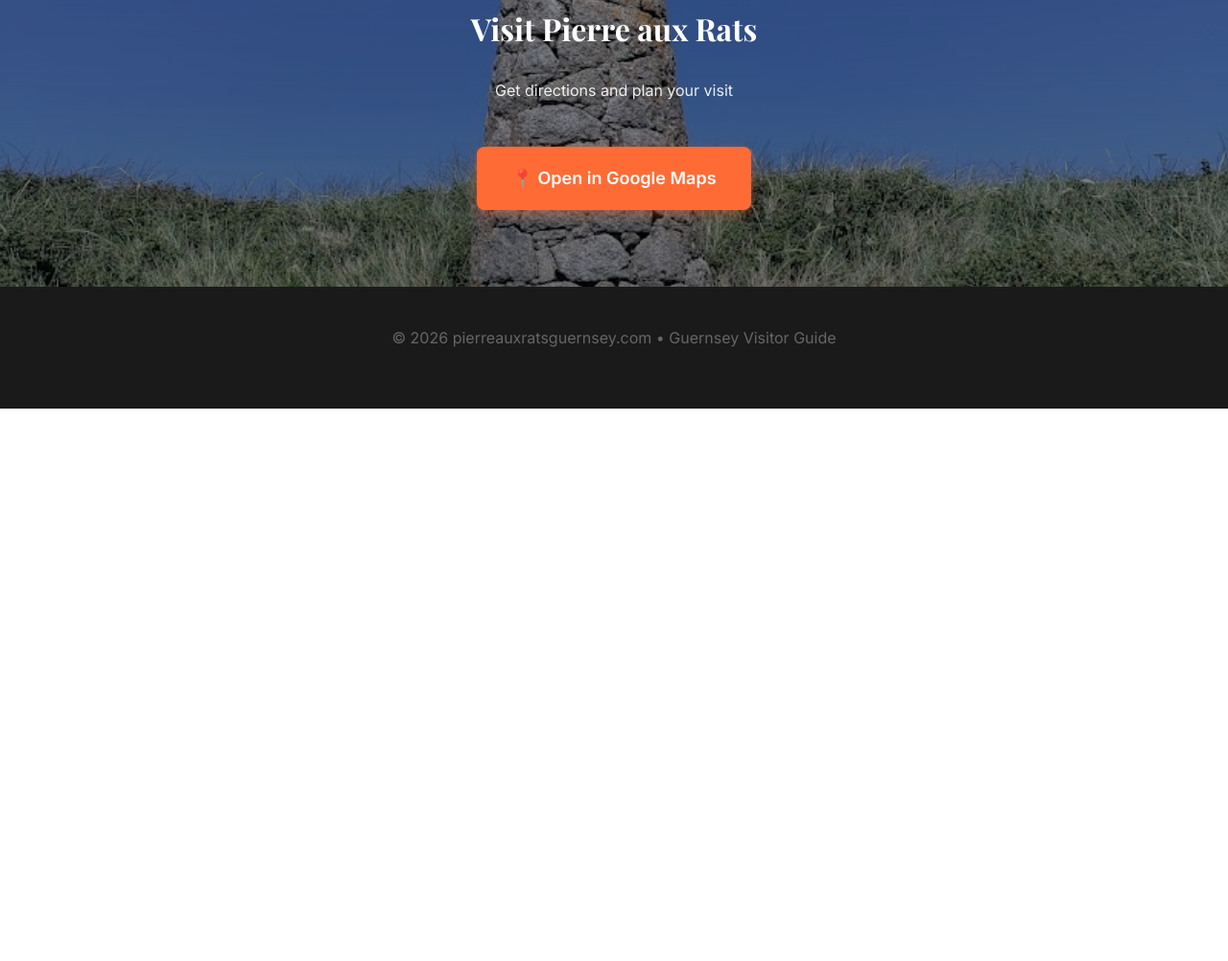
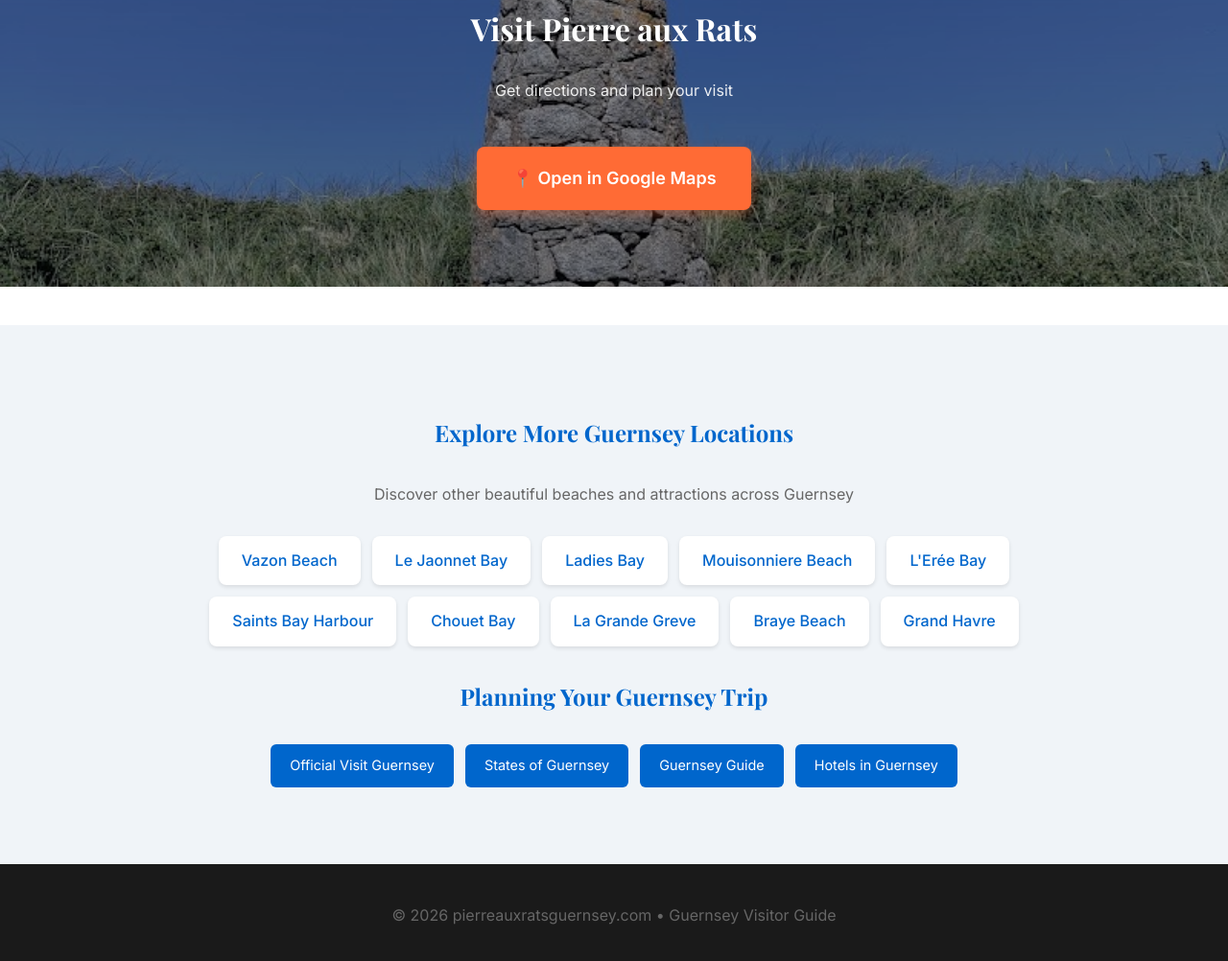
Before and after one commit to ACarter98/pierreauxratsguernsey, a plain HTML site: page index.html in a window 1280 px wide. Shown: the part 4647-5649 px from the top of the page at 96% size. Before the commit the page ends 5073 px from the top, so only its background shows below. Drawn offline with nearby package versions, Linux system fonts and the light colour scheme.

Commit message:
Add cross-links and external resources

```diff
--- a/index.html
+++ b/index.html
@@ -131,6 +131,14 @@
         .gallery img:hover {transform: translateY(-4px);box-shadow: 0 12px 24px rgba(0,0,0,0.15);}
         .gallery img:first-child {grid-column: 1 / -1;height: 400px;}
         @media(max-width:768px){{.gallery img:first-child {{height: 250px}}}}
+
+        .explore-more {background:#f0f4f8;padding:60px 0;margin-top:40px}
+        .explore-more h3 {text-align:center;margin-bottom:30px}
+        .site-links {display:flex;flex-wrap:wrap;gap:12px;justify-content:center;margin:30px 0}
+        .site-link {background:#fff;color:var(--primary);padding:12px 24px;border-radius:8px;text-decoration:none;font-weight:500;box-shadow:0 2px 4px rgba(0,0,0,0.1);transition:all 0.2s}
+        .site-link:hover {transform:translateY(-2px);box-shadow:0 4px 8px rgba(0,0,0,0.15)}
+        .external-links {display:flex;flex-wrap:wrap;gap:12px;justify-content:center;margin:20px 0}
+        .external-link {background:var(--primary);color:#fff;padding:10px 20px;border-radius:6px;text-decoration:none;font-size:0.9rem}
     </style>
 </head>
 <body>
@@ -229,6 +237,35 @@
         </div>
     </section>
 
+
+    <section class="explore-more">
+        <div class="container">
+            <h3>Explore More Guernsey Locations</h3>
+            <p style="text-align:center;margin-bottom:30px">Discover other beautiful beaches and attractions across Guernsey</p>
+            <div class="site-links">
+                <a href="https://acarter98.github.io/vazonbeach/" class="site-link">Vazon Beach</a>
+                <a href="https://acarter98.github.io/lejaonnetbay/" class="site-link">Le Jaonnet Bay</a>
+                <a href="https://acarter98.github.io/ladiesbayguernsey/" class="site-link">Ladies Bay</a>
+                <a href="https://acarter98.github.io/mouisonnierebeach/" class="site-link">Mouisonniere Beach</a>
+                <a href="https://acarter98.github.io/lereebay/" class="site-link">L'Erée Bay</a>
+                <a href="https://acarter98.github.io/saintsbayharbour/" class="site-link">Saints Bay Harbour</a>
+                <a href="https://acarter98.github.io/chouetbay/" class="site-link">Chouet Bay</a>
+                <a href="https://acarter98.github.io/lagrandegraveguernsey/" class="site-link">La Grande Greve</a>
+                <a href="https://acarter98.github.io/brayebeachguernsey/" class="site-link">Braye Beach</a>
+                <a href="https://acarter98.github.io/grandhavreguernsey/" class="site-link">Grand Havre</a>
+            </div>
+
+            <h3>Planning Your Guernsey Trip</h3>
+            <div class="external-links">
+                <a href="https://www.visitguernsey.com/" target="_blank" rel="noopener" class="external-link">Official Visit Guernsey</a>
+                <a href="https://www.guernsey.gov.uk/" target="_blank" rel="noopener" class="external-link">States of Guernsey</a>
+                <a href="https://www.guides.gg/" target="_blank" rel="noopener" class="external-link">Guernsey Guide</a>
+                <a href="https://www.travelodge.co.uk/hotels/369/Guernsey-hotel" target="_blank" rel="noopener" class="external-link">Hotels in Guernsey</a>
+            </div>
+
+        </div>
+    </section>
+
     <footer>
         <div class="container">
             <p>&copy; 2026 pierreauxratsguernsey.com • Guernsey Visitor Guide</p>
```
